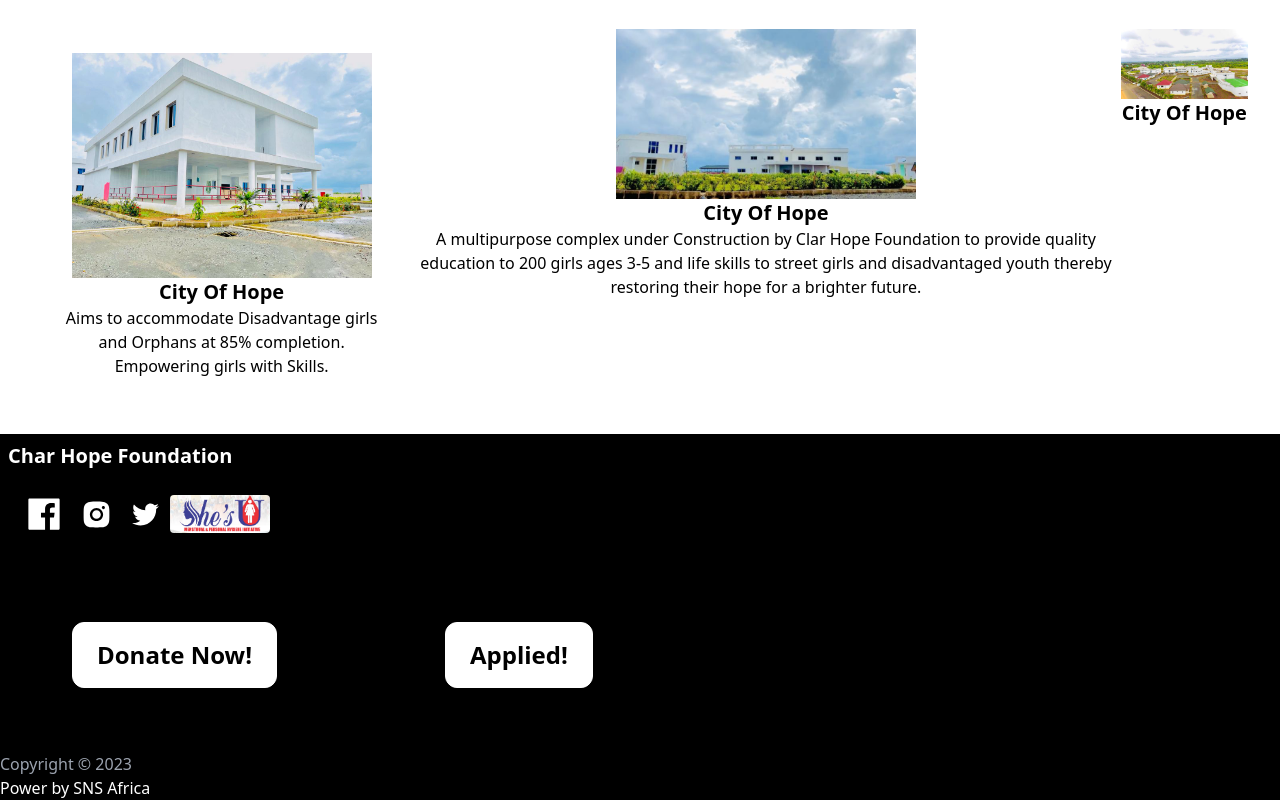
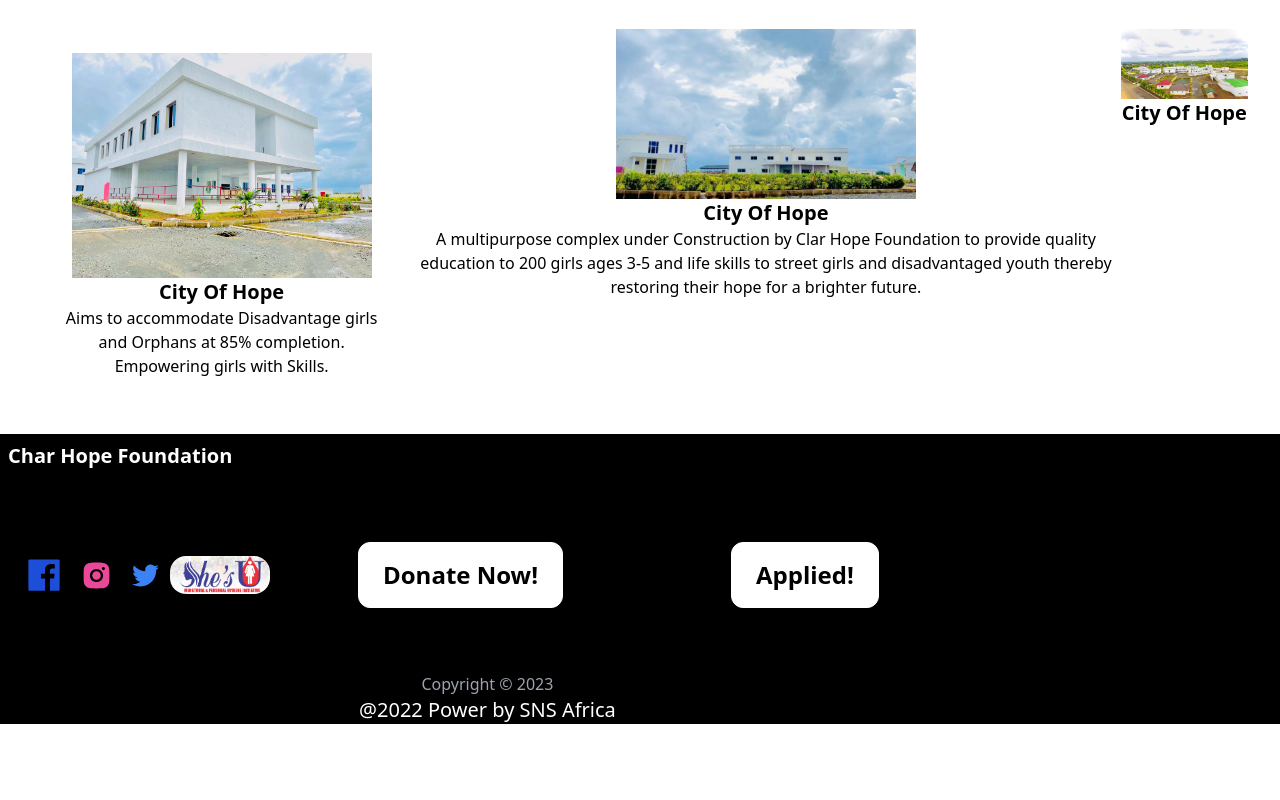
Before and after one commit to James1997-Ed/char-hope, a Next.js app: page / in a window 1280 px wide. Shown: the part 1599-2399 px from the top of the page. After the commit the page ends 2323 px from the top, so only its background shows below. Built offline with nearby package versions, Linux system fonts and the light colour scheme.

Commit message:
changes added

```diff
--- a/src/components/footer.js
+++ b/src/components/footer.js
@@ -9,11 +9,12 @@ function Footer() {
     <div className="mx-auto flex flex-col md:flex-row bg-black text-white">
       <div className="text-center md:text-left">
       <h3 className="font-bold text-xl m-2">Char Hope Foundation</h3>
+    <div className='sm:flex '>
       <div className= "flex m-4 sm:items-center">
-        <Link href="https://web.facebook.com/flotroltransforminglib2018?_rdc=1&_rdr" target="_blank"><AiFillFacebook className='m-2' size={40}/></Link>
-        <Link href="https://www.instagram.com/clarhopefoundation/" target="_blank"><AiFillInstagram className='m-2' size={33}/></Link>
-        <Link href="https://twitter.com/LadyWeah" target="_blank"><AiOutlineTwitter className='m-2' size={33}/></Link>
-        <Image className='rounded' src="/she's you.png" alt='shes you' width="100" height="100"/>
+        <Link href="https://web.facebook.com/flotroltransforminglib2018?_rdc=1&_rdr" target="_blank"><AiFillFacebook className='m-2 text-blue-700' size={40}/></Link>
+        <Link href="https://www.instagram.com/clarhopefoundation/" target="_blank"><AiFillInstagram className='m-2 text-pink-500 ' size={33}/></Link>
+        <Link href="https://twitter.com/LadyWeah" target="_blank"><AiOutlineTwitter className='m-2 text-blue-500' size={33}/></Link>
+        <Image className='rounded-2xl' src="/she's you.png" alt='shes you' width="100" height="100"/>
       </div>
      <div className ="sm:block">
       <Link href="/donate" className="mx-2 sm:mx-2">
@@ -23,8 +24,9 @@ function Footer() {
         <button className="sm:px-6 sm:py-4 p-2 rounded-xl sm:m-16 bg-white sm:text-2xl text-black font-bold border border-white  hover:bg-blue-500 hover:text-black">Applied!</button>
       </Link>
      </div>
-      <p className="text-gray-400">Copyright © {new Date().getFullYear()}</p>
-      <p>Power by SNS Africa</p>
+    </div>
+      <p className="text-gray-400 sm:text-center">Copyright © {new Date().getFullYear()}</p>
+      <p className='text-xl text-center'>@2022 Power by SNS Africa</p>
     </div>
     </div>
   )
```
Lines whose indentation alone changed are shown as unchanged.
